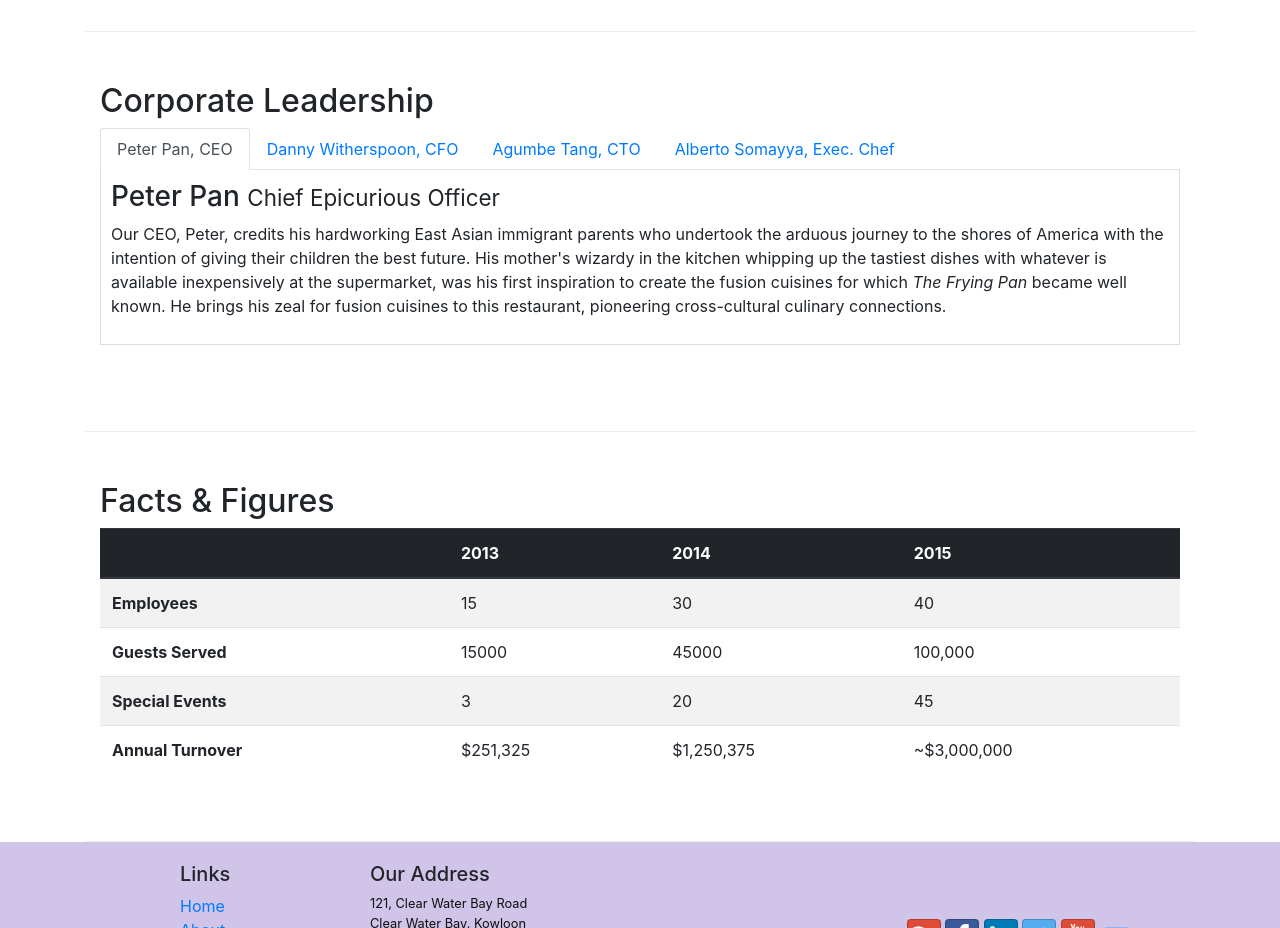
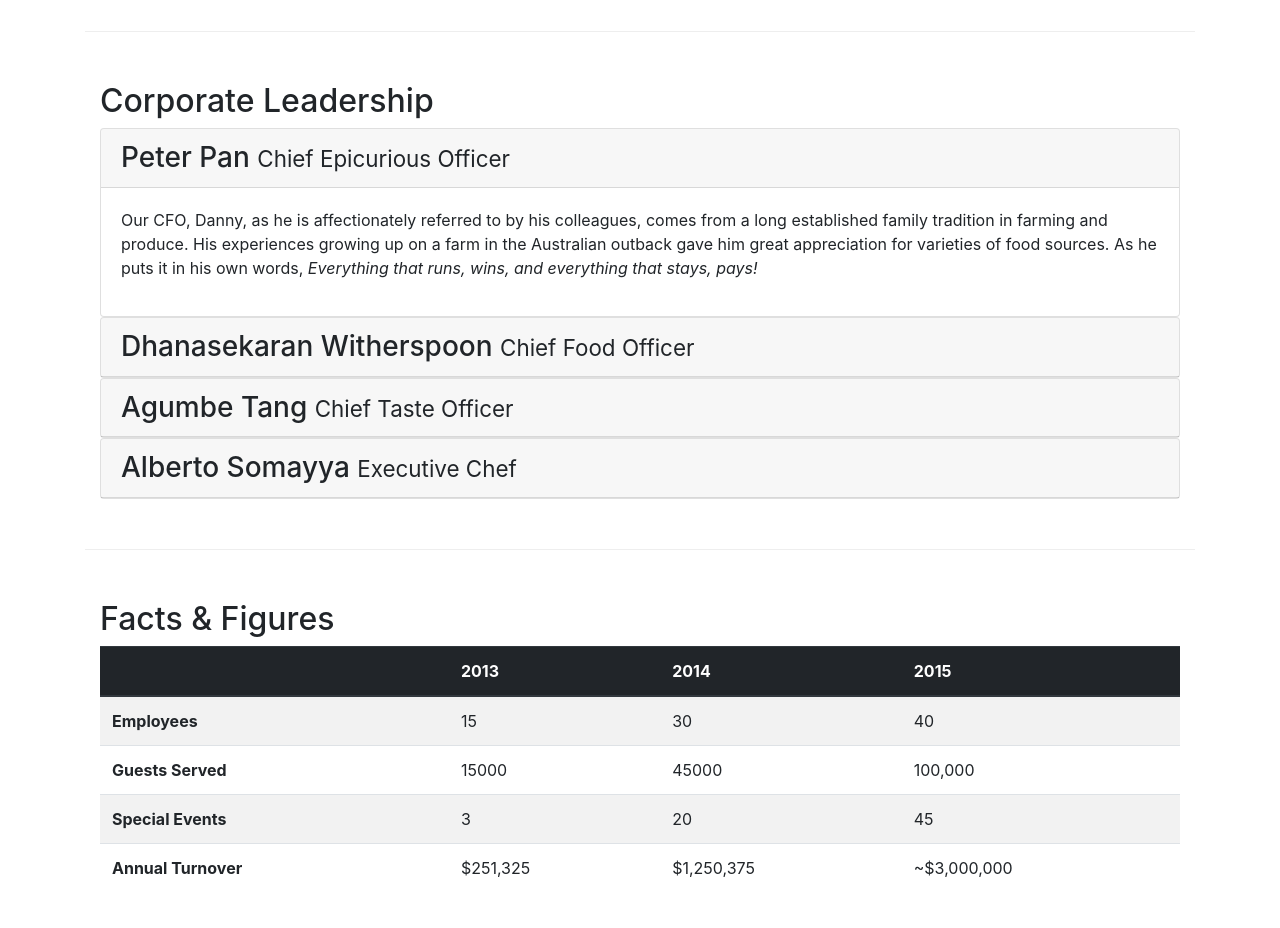
Before and after one commit to THE-NOS44/ConFusion---Bootstrap, a website: page aboutus.html in a window 1280 px wide. Shown: the part 940-1868 px from the top of the page. Drawn offline with nearby package versions, Linux system fonts and the light colour scheme.

Commit message:
Added Accordian to Aboutus Page

```diff
--- a/aboutus.html
+++ b/aboutus.html
@@ -102,48 +102,58 @@
             <div class="col-12">
                 <h2>Corporate Leadership</h2>
 
-                <ul class="nav nav-tabs">
-                    <li class="nav-item">
-                        <a class="nav-link active" href="#peter"role="tab" data-toggle="tab">Peter Pan, CEO</a> </a>
-                    </li>
-                    <li class="nav-item">
-                        <a class="nav-link" href="#danny" role="tab"
-                          data-toggle="tab">Danny Witherspoon, CFO</a>
-                      </li>
-                      <li class="nav-item">
-                        <a class="nav-link" href="#agumbe"role="tab"
-                          data-toggle="tab">Agumbe Tang, CTO</a>
-                      </li>
-                      <li class="nav-item">
-                        <a class="nav-link" href="#alberto" role="tab"
-                          data-toggle="tab">Alberto Somayya, Exec. Chef</a>
-                      </li>
-                </ul>
-
-                <div class="tab-content">
-
-                    <div role="tabplanel" class="tab-pane fade show active" id="peter">
-                        <h3>Peter Pan <small>Chief Epicurious Officer</small></h3>
-                        <p class="d-none d-sm-block">Our CEO, Peter, credits his hardworking East Asian immigrant parents who undertook the arduous journey to the shores of America with the intention of giving their children the best future. His mother's wizardy in the kitchen whipping up the tastiest dishes with whatever is available inexpensively at the supermarket, was his first inspiration to create the fusion cuisines for which <em>The Frying Pan</em> became well known. He brings his zeal for fusion cuisines to this restaurant, pioneering cross-cultural culinary connections.</p>
+                <div id="accordian">
+                    <div class="card">
+                        <div class="card-header" role="tab" id="peterhead">
+                            <h3 class="mb-0">
+                                <a data-toggle="collapse" data-target="#peter">Peter Pan <small>Chief Epicurious Officer</small></a>
+                            </h3>
+                        </div>
+                        <div class="collapse show" id="peter" data-parent="#accordion">
+                            <div class="card-body">
+                                <p class="d-none d-sm-block">Our CFO, Danny, as he is affectionately referred to by his colleagues, comes from a long established family tradition in farming and produce. His experiences growing up on a farm in the Australian outback gave him great appreciation for varieties of food sources. As he puts it in his own words, <em>Everything that runs, wins, and everything that stays, pays!</em></p>
+                            </div>
+                        </div>
                     </div>
 
-                    <div role="tabplanel" class="tab-pane fade" id="danny">
-                        <h3>Dhanasekaran Witherspoon <small>Chief Food Officer</small></h3>
-                        <p class="d-none d-sm-block">Our CFO, Danny, as he is affectionately referred to by his colleagues, comes from a long established family tradition in farming and produce. His experiences growing up on a farm in the Australian outback gave him great appreciation for varieties of food sources. As he puts it in his own words, <em>Everything that runs, wins, and everything that stays, pays!</em></p>
+                    <div class="card">
+                        <div class="card-header" role="tab" id="dannyhead">
+                            <h3 class="mb-0">
+                                <a class="collapsed" data-toggle="collapse" data-target="#danny">Dhanasekaran Witherspoon <small>Chief Food Officer</small></a>
+                            </h3>
+                        </div>
+                        <div class="collapse" id="danny" data-parent="#accordion">
+                            <div class="card-body">
+                                <p class="d-none d-sm-block">Our CFO, Danny, as he is affectionately referred to by his colleagues, comes from a long established family tradition in farming and produce. His experiences growing up on a farm in the Australian outback gave him great appreciation for varieties of food sources. As he puts it in his own words, <em>Everything that runs, wins, and everything that stays, pays!</em></p>
+                            </div>
+                        </div>
                     </div>
 
-                    <div role="tabplanel" class="tab-pane fade" id="agumbe">
-                        <h3>Agumbe Tang <small>Chief Taste Officer</small></h3>
-                        <p class="d-none d-sm-block">Blessed with the most discerning gustatory sense, Agumbe, our CTO, personally ensures that every dish that we serve meets his exacting tastes. Our chefs dread the tongue lashing that ensues if their dish does not meet his exacting standards. He lives by his motto, <em>You click only if you survive my lick.</em></p>
+                    <div class="card">
+                        <div class="card-header" role="tab" id="agumbehead">
+                            <h3 class="mb-0">
+                                <a class="collapsed" data-toggle="collapse" data-target="#agumbe">Agumbe Tang <small>Chief Taste Officer</small></a>
+                             </h3>
+                        </div>
+                        <div class="collapse" id="agumbe" data-parent="#accordion">
+                            <div class="card-body">
+                                <p class="d-none d-sm-block">Blessed with the most discerning gustatory sense, Agumbe, our CTO, personally ensures that every dish that we serve meets his exacting tastes. Our chefs dread the tongue lashing that ensues if their dish does not meet his exacting standards. He lives by his motto, <em>You click only if you survive my lick.</em></p>
+                            </div>
+                        </div>
                     </div>
-
-                    <div role="tabplanel" class="tab-pane fade" id="alberto">
-                        <h3>Alberto Somayya <small>Executive Chef</small></h3>
-                        <p class="d-none d-sm-block">Award winning three-star Michelin chef with wide International experience having worked closely with whos-who in the culinary world, he specializes in creating mouthwatering Indo-Italian fusion experiences. He says, <em>Put together the cuisines from the two craziest cultures, and you get a winning hit! Amma Mia!</em></p>
-
+                    <div class="card">
+                        <div class="card-header" role="tab" id="albertohead">
+                        <h3 class="mb-0">
+                            <a class="collapsed" data-toggle="collapse" data-target="#alberto">Alberto Somayya <small>Executive Chef</small></a>
+                        </h3>
+                    </div>
+                        <div class="collapse" id="alberto" data-parent="#accordion">
+                            <div class="card-body">
+                                <p class="d-none d-sm-block">Award winning three-star Michelin chef with wide International experience having worked closely with whos-who in the culinary world, he specializes in creating mouthwatering Indo-Italian fusion experiences. He says, <em>Put together the cuisines from the two craziest cultures, and you get a winning hit! Amma Mia!</em></p>
+                            </div>
+                        </div>
                     </div>
                 </div>
-
             </div>
        </div>
        <div class="row row-content">
```
